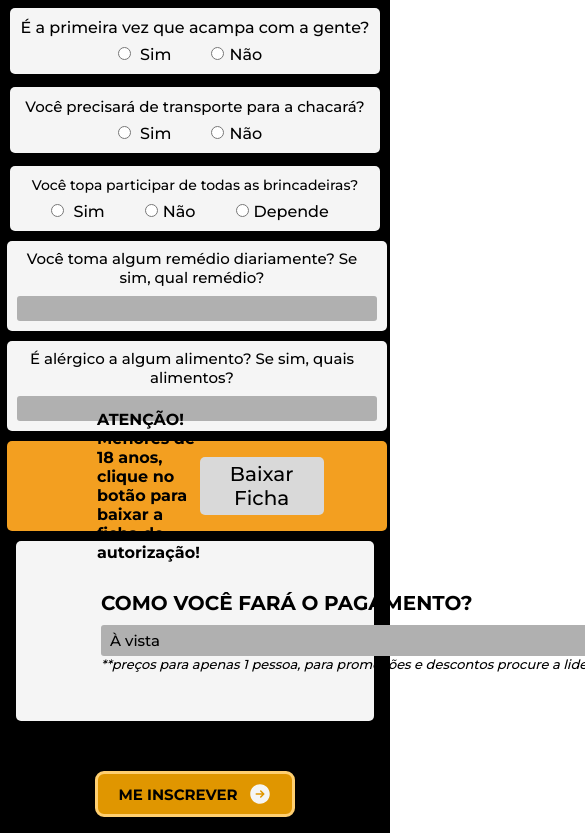
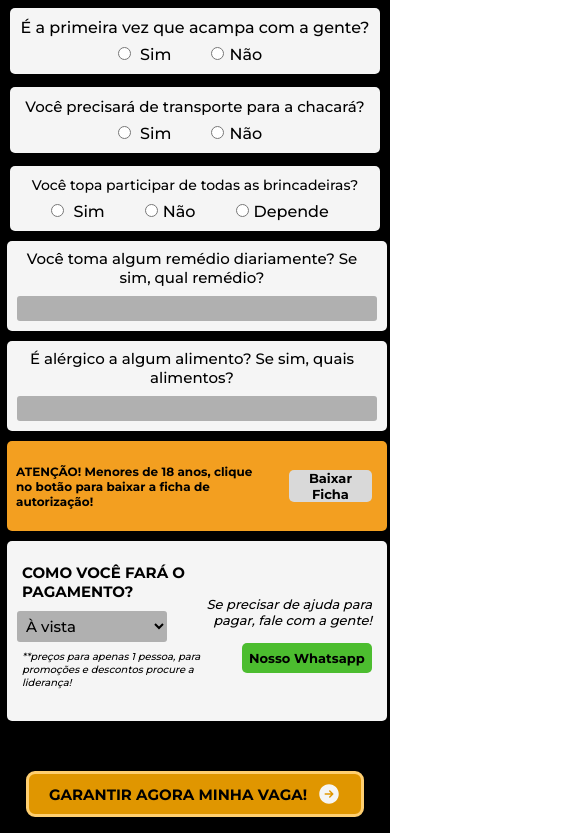
Before and after one commit to will10iam/site-acampa, a React (Create React App) app: page /register in a window 390 px wide. Shown: the part 802-1635 px from the top of the page, 585 px wide, since content can reach past the window. Built offline with nearby package versions, Linux system fonts and the light colour scheme.

Commit message:
finalizando design mobile

```diff
--- a/src/index.css
+++ b/src/index.css
@@ -499,12 +499,13 @@ body {
 .payment {
     display: flex;
     flex-direction: column;
+    margin-left: -50px;
 
 }
 
 .whats {
     color: black;
-    margin-right: 150px;
+    margin-right: 80px;
 }
 
 .whats a {
@@ -751,20 +752,60 @@ body {
         margin-top: -2px;
     }
 
-    .white {
+
+    .green {
         width: 350px;
         margin-left: -9px;
-        height: 90px;
     }
 
-    .white input {
-        width: 350px;
-        margin-top: -1px;
+    .green select {
+        width: 150px;
+        margin-left: 45px;
     }
 
-    .white label {
+    .payment label {
         font-size: 15px;
-        text-align: center;
-        margin-top: -2px;
+        width: 200px;
+        margin-left: 50px;
+        margin-top: -10px;
+    }
+
+    .payment p {
+        margin-left: 50px;
+        font-size: 10px;
+        margin-top: 8px;
+    }
+
+
+    .whats p {
+        margin-left: -50px;
+        font-size: 13px;
+        text-align: end;
+        width: 200px;
+    }
+
+    .whats a {
+        padding: 7px 7px 7px 7px;
+        font-size: 13px;
+        margin-left: 20px;
+    }
+
+    .white {
+        height: 90px;
+        width: 350px;
+        margin-left: -9px;
+    }
+
+    .white p {
+        margin-left: -1px;
+        font-size: 12px;
+    }
+
+    .white button {
+        padding: 0 20px 0 20px;
+        margin-left: 35px;
+        margin-right: -5px;
+        font-size: 13px;
+        font-weight: bold;
     }
 }
--- a/src/pages/Registration/index.js
+++ b/src/pages/Registration/index.js
@@ -403,14 +403,14 @@ function RegistrationForm() {
                     </div>
                     {/* <button type="submit">Me inscrever</button> */}
                     <div className="button2">
-                        <Button children="Me inscrever" type="submit" />
+                        <Button children="Garantir AGORA minha vaga!" type="submit" />
                     </div>
 
                 </form>
-            </div>
+            </div >
 
 
-        </div>
+        </div >
     );
 }
 
```
